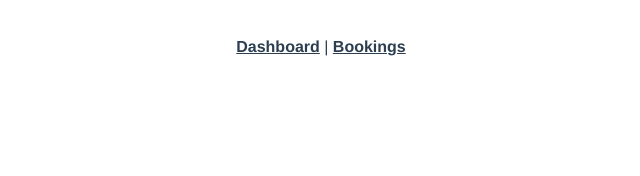
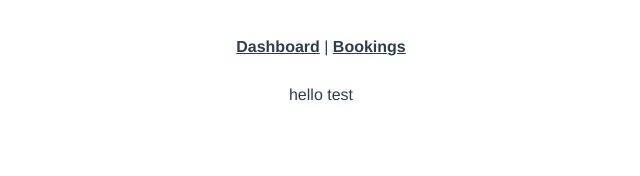
Before and after one commit to juneroy1/bookings_jq, a Vue app: page /booking/create in a window 1280 px wide. Shown: the top 176 px of the page, without its empty margins (319-959 px from the left). Built offline with nearby package versions, Linux system fonts and the light colour scheme.

Commit message:
feat append booking create form in the form page booking

```diff
--- a/src/views/Booking/FormPage.vue
+++ b/src/views/Booking/FormPage.vue
@@ -1,11 +1,15 @@
 <template>
     <div>
-
+        <BookingItemForm/>
     </div>
 </template>
 
 <script >
+import BookingItemForm from './components/ItemForm.vue'
 export default {
+    components: {
+        BookingItemForm
+    },
     setup(){
 
     }
```
